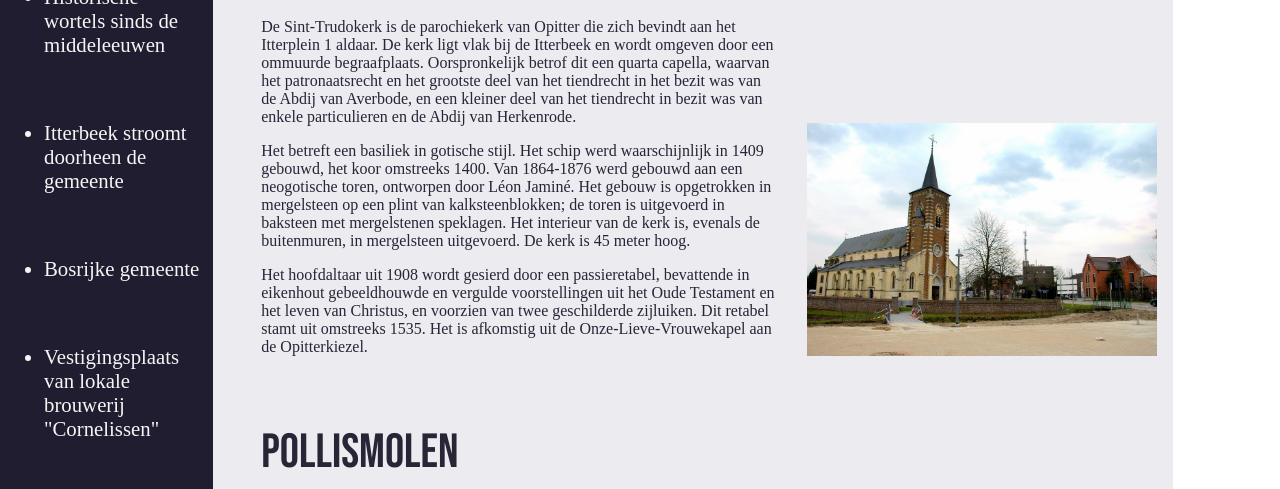
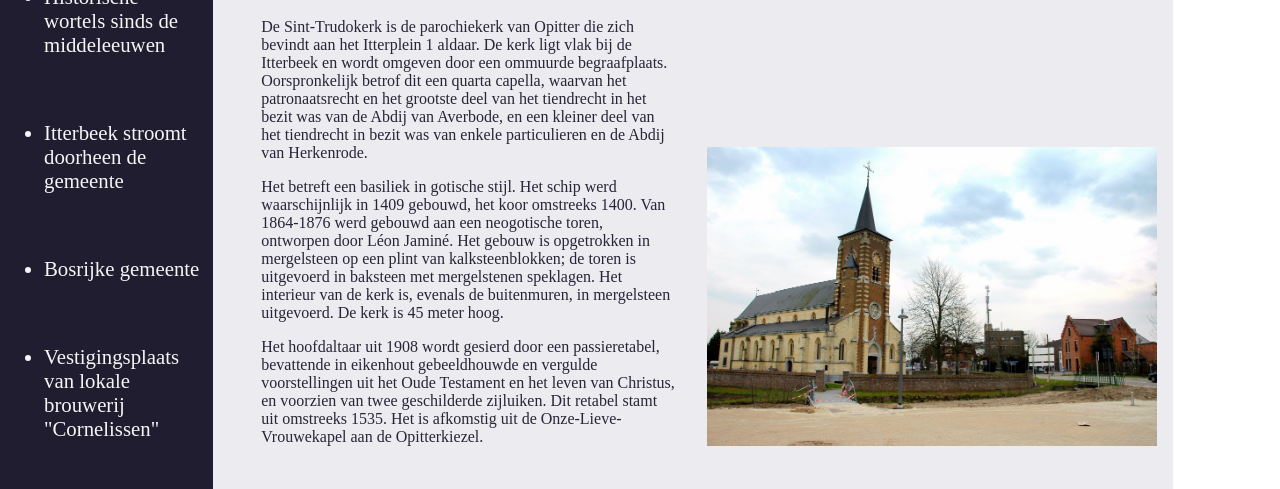
Before and after one commit to Vakwerkthebarn/Les18bis, a plain HTML site: page index.html in a window 1280 px wide. Shown: the part 311-800 px from the top of the page. Drawn offline with Linux system fonts and the light colour scheme.

Commit message:
Add files via upload

```diff
--- a/style.css
+++ b/style.css
@@ -83,10 +83,15 @@ html, body { margin:0; }
 }
 
 .col-9 .kerk img, .col-9 .natuurgebied img{
-    max-width: 350px;
+    max-width: 100%;
     height: auto;
     display: block;
     margin: 1rem;
+}
+
+@media (min-width: 768px) {
+    .col-9 .kerk img, .col-9 .natuurgebied img{
+    max-width: 450px;}
 }
 
 .kerk, .natuurgebied {
```
